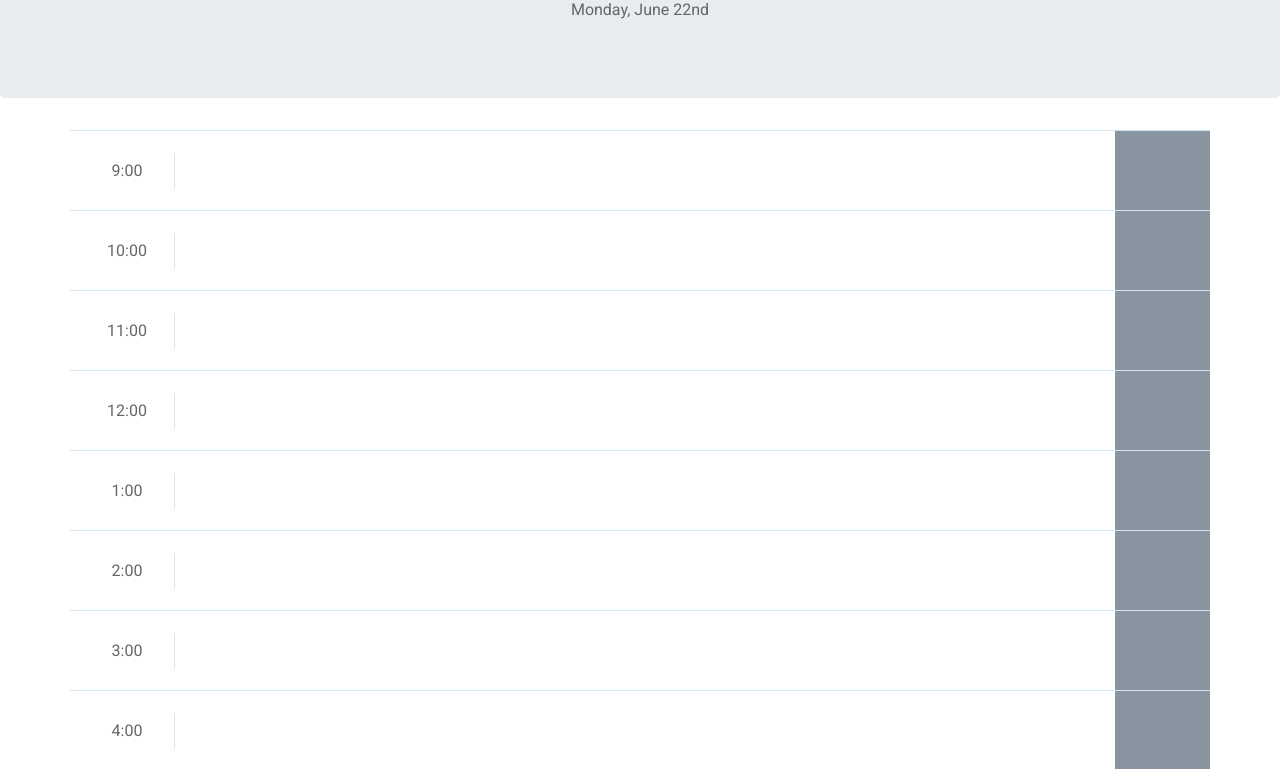
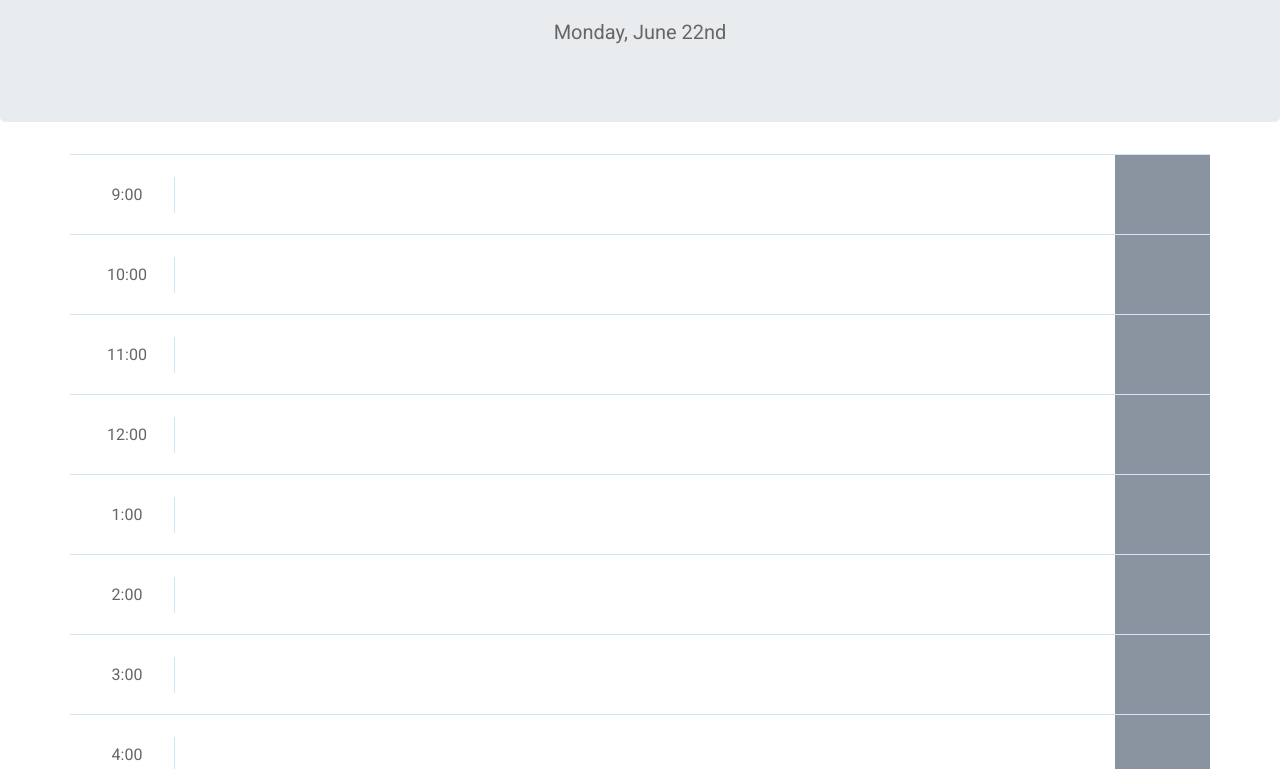
Before and after one commit to Cordovas-cmd/workday-scheduler-1, a plain HTML site: page index.html in a window 1280 px wide. Shown: the part 192-961 px from the top of the page. Drawn offline with nearby package versions, Linux system fonts and the light colour scheme; a web font is replaced by a local one.

Commit message:
fix padding in jumbotron

```diff
--- a/assets/style.css
+++ b/assets/style.css
@@ -20,6 +20,10 @@ textarea {
 
 .jumbotron {
   text-align: center;
+}
+
+.lead {
+  padding-top: 10px;
 }
 
 .description{
--- a/index.html
+++ b/index.html
@@ -15,7 +15,7 @@
     <header class="jumbotron">
       <h1 class="display-3">Work Day Scheduler</h1>
       <p class="lead">A simple calendar app for scheduling your work day</p>
-      <p id="currentDay"></p>
+      <p id="currentDay" class="lead"></p>
     </header>
     <div class="container">
       <div id="9" class="row task-info">
```
